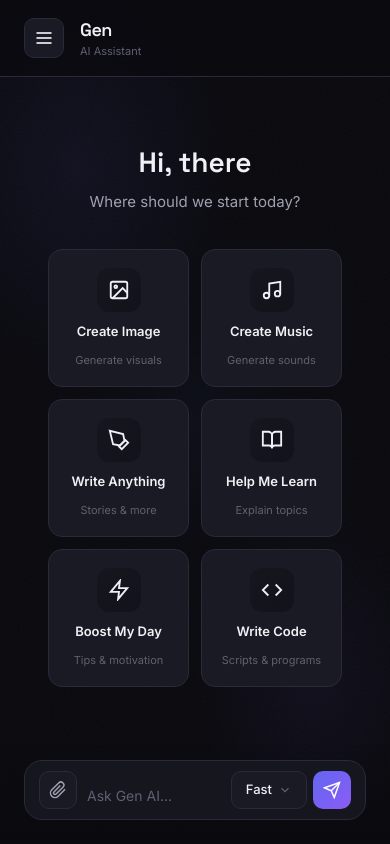
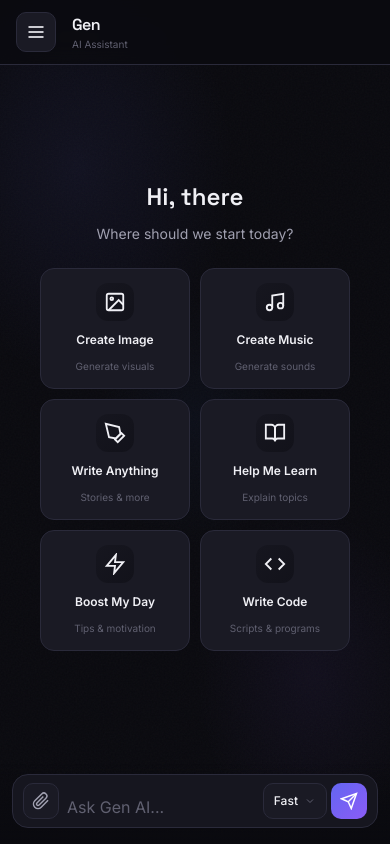
Before and after one commit to koushikhub007/Gen-AI, a Flask app: page / in a window 390 px wide. Run offline with Flask 3, Linux system fonts and the light colour scheme; some libraries are stand-ins or nearby versions.

Commit message:
Enhance responsive design in index.html
Updated styles for responsiveness and improved layout.

```diff
--- a/templates/index.html
+++ b/templates/index.html
@@ -8,7 +8,7 @@
   <link rel="preconnect" href="https://fonts.googleapis.com">
   <link rel="preconnect" href="https://fonts.gstatic.com" crossorigin>
   <link href="https://fonts.googleapis.com/css2?family=Space+Grotesk:wght@300;400;500;600;700&family=Inter:wght@300;400;500;600&display=swap" rel="stylesheet">
-  <style>
+    <style>
     :root {
       --bg-primary: #0a0a0f;
       --bg-secondary: #12121a;
@@ -35,7 +35,9 @@
       background: var(--bg-primary);
       color: var(--text-primary);
       min-height: 100vh;
+      min-height: 100dvh;
       overflow: hidden;
+      overscroll-behavior: none;
     }
 
     h1, h2, h3, .font-display {
@@ -86,6 +88,7 @@
       left: 0;
       width: 320px;
       height: 100%;
+      height: 100dvh;
       background: var(--bg-secondary);
       border-right: 1px solid var(--border-color);
       transform: translateX(-100%);
@@ -105,6 +108,7 @@
       display: flex;
       align-items: center;
       justify-content: space-between;
+      flex-shrink: 0;
     }
 
     .slide-sidebar-close {
@@ -129,6 +133,7 @@
 
     .slide-sidebar-search {
       padding: 16px 20px;
+      flex-shrink: 0;
     }
 
     .search-input {
@@ -138,7 +143,7 @@
       border: 1px solid var(--border-color);
       border-radius: 12px;
       color: var(--text-primary);
-      font-size: 14px;
+      font-size: 16px;
       outline: none;
       transition: border-color 0.2s ease;
     }
@@ -155,6 +160,7 @@
       flex: 1;
       overflow-y: auto;
       padding: 8px 12px;
+      -webkit-overflow-scrolling: touch;
     }
 
     .sidebar-section {
@@ -201,6 +207,7 @@
       align-items: center;
       justify-content: center;
       color: var(--text-secondary);
+      flex-shrink: 0;
     }
 
     .sidebar-menu-item.active .sidebar-menu-icon {
@@ -216,6 +223,7 @@
     .slide-sidebar-footer {
       padding: 16px 20px;
       border-top: 1px solid var(--border-color);
+      flex-shrink: 0;
     }
 
     .upgrade-card {
@@ -260,6 +268,7 @@
       display: flex;
       flex-direction: column;
       height: 100vh;
+      height: 100dvh;
       position: relative;
       z-index: 5;
     }
@@ -273,6 +282,7 @@
       justify-content: space-between;
       background: rgba(10, 10, 15, 0.8);
       backdrop-filter: blur(12px);
+      flex-shrink: 0;
     }
 
     .header-left {
@@ -292,6 +302,7 @@
       justify-content: center;
       cursor: pointer;
       transition: all 0.2s ease;
+      flex-shrink: 0;
     }
 
     .hamburger-btn:hover {
@@ -339,6 +350,7 @@
       overflow-y: auto;
       padding: 24px;
       scroll-behavior: smooth;
+      -webkit-overflow-scrolling: touch;
     }
 
     .chat-container::-webkit-scrollbar {
@@ -420,6 +432,7 @@
       align-items: center;
       justify-content: center;
       font-size: 20px;
+      flex-shrink: 0;
     }
 
     .quick-action-title {
@@ -492,6 +505,7 @@
       flex-direction: column;
       align-items: flex-end;
       gap: 6px;
+      min-width: 0;
     }
 
     .message.user .message-body {
@@ -508,6 +522,8 @@
       border-radius: 16px;
       font-size: 14px;
       line-height: 1.6;
+      word-wrap: break-word;
+      overflow-wrap: break-word;
     }
 
     .message.user .message-content {
@@ -631,7 +647,9 @@
     /* Input Area */
     .input-area {
       padding: 16px 24px 24px;
+      padding-bottom: calc(24px + env(safe-area-inset-bottom));
       background: linear-gradient(to top, var(--bg-primary), transparent);
+      flex-shrink: 0;
     }
 
     .input-wrapper {
@@ -658,7 +676,7 @@
       border: none;
       outline: none;
       color: var(--text-primary);
-      font-size: 14px;
+      font-size: 16px;
       font-family: 'Inter', sans-serif;
       resize: none;
       min-height: 24px;
@@ -674,6 +692,7 @@
       display: flex;
       align-items: center;
       gap: 6px;
+      flex-shrink: 0;
     }
 
     .action-btn {
@@ -738,6 +757,7 @@
       font-weight: 500;
       color: var(--text-primary);
       transition: all 0.2s ease;
+      white-space: nowrap;
     }
 
     .model-btn:hover {
@@ -749,6 +769,7 @@
       height: 14px;
       color: var(--text-muted);
       transition: transform 0.2s ease;
+      flex-shrink: 0;
     }
 
     .model-btn.open svg {
@@ -770,6 +791,7 @@
       transform: translateY(10px);
       transition: all 0.2s ease;
       z-index: 100;
+      box-shadow: 0 -10px 30px rgba(0, 0, 0, 0.3);
     }
 
     .model-dropdown.open {
@@ -840,6 +862,7 @@
       max-width: 800px;
       margin: 0 auto;
       width: 100%;
+      padding: 0 24px;
     }
 
     .typing-indicator.visible {
@@ -880,18 +903,157 @@
       }
     }
 
-    /* Responsive */
+    /* ===== RESPONSIVE - MOBILE FIRST ===== */
+
+    /* Tablets and below */
     @media (max-width: 768px) {
       .slide-sidebar {
         width: 100%;
       }
 
+      /* Header */
+      .main-header {
+        padding: 12px 16px;
+      }
+
+      .chat-title-display {
+        display: none !important;
+      }
+
+      .header-title {
+        font-size: 16px;
+      }
+
+      .header-subtitle {
+        font-size: 10px;
+      }
+
+      /* Chat Container */
+      .chat-container {
+        padding: 16px;
+      }
+
+      /* Messages */
       .message-content {
         max-width: 85%;
-      }
-
+        padding: 12px 14px;
+        font-size: 14px;
+      }
+
+      .message-avatar {
+        width: 30px;
+        height: 30px;
+        font-size: 12px;
+      }
+
+      /* Quick Actions */
       .quick-actions {
         grid-template-columns: repeat(2, 1fr);
+        gap: 10px;
+      }
+
+      .quick-action-card {
+        padding: 14px 10px;
+      }
+
+      .quick-action-icon {
+        width: 38px;
+        height: 38px;
+      }
+
+      .quick-action-title {
+        font-size: 12px;
+      }
+
+      .quick-action-desc {
+        font-size: 10px;
+      }
+
+      .greeting {
+        font-size: 24px;
+      }
+
+      .greeting-sub {
+        font-size: 14px;
+        margin-bottom: 24px;
+      }
+
+      /* Input Area */
+      .input-area {
+        padding: 10px 12px 16px;
+        padding-bottom: calc(16px + env(safe-area-inset-bottom));
+      }
+
+      .input-wrapper {
+        padding: 8px 10px;
+        border-radius: 16px;
+        gap: 8px;
+      }
+
+      .input-actions {
+        gap: 4px;
+      }
+
+      .action-btn {
+        width: 36px;
+        height: 36px;
+      }
+
+      .model-btn {
+        height: 36px;
+        padding: 0 10px;
+        font-size: 12px;
+      }
+
+      .model-btn svg {
+        width: 12px;
+        height: 12px;
+      }
+
+      .model-dropdown {
+        width: 240px;
+        right: -10px;
+      }
+
+      /* Typing Indicator */
+      .typing-indicator {
+        padding: 0 12px;
+      }
+
+      /* Sidebar */
+      .slide-sidebar-header,
+      .slide-sidebar-search,
+      .slide-sidebar-footer {
+        padding: 16px;
+      }
+    }
+
+    /* Small phones */
+    @media (max-width: 380px) {
+      .input-wrapper {
+        gap: 6px;
+        padding: 6px 8px;
+      }
+
+      .action-btn {
+        width: 32px;
+        height: 32px;
+      }
+
+      .model-btn {
+        padding: 0 8px;
+        height: 32px;
+        font-size: 11px;
+      }
+
+      .quick-actions {
+        grid-template-columns: 1fr;
+      }
+
+      .message-content {
+        max-width: 90%;
+        padding: 10px 12px;
+        font-size: 13px;
       }
     }
 
```
